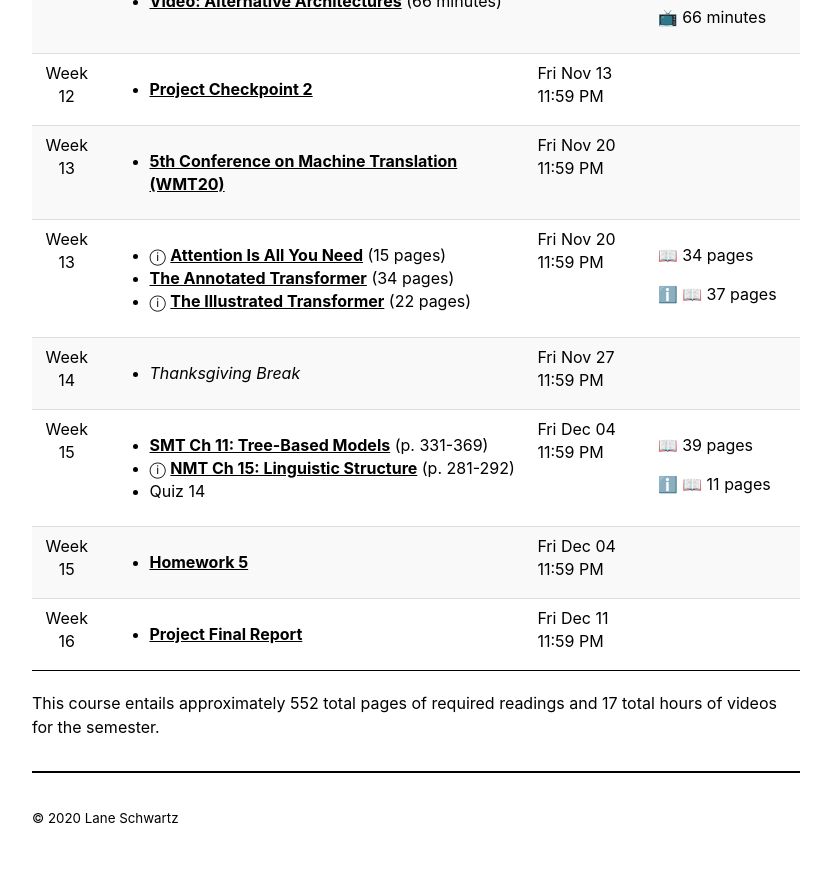
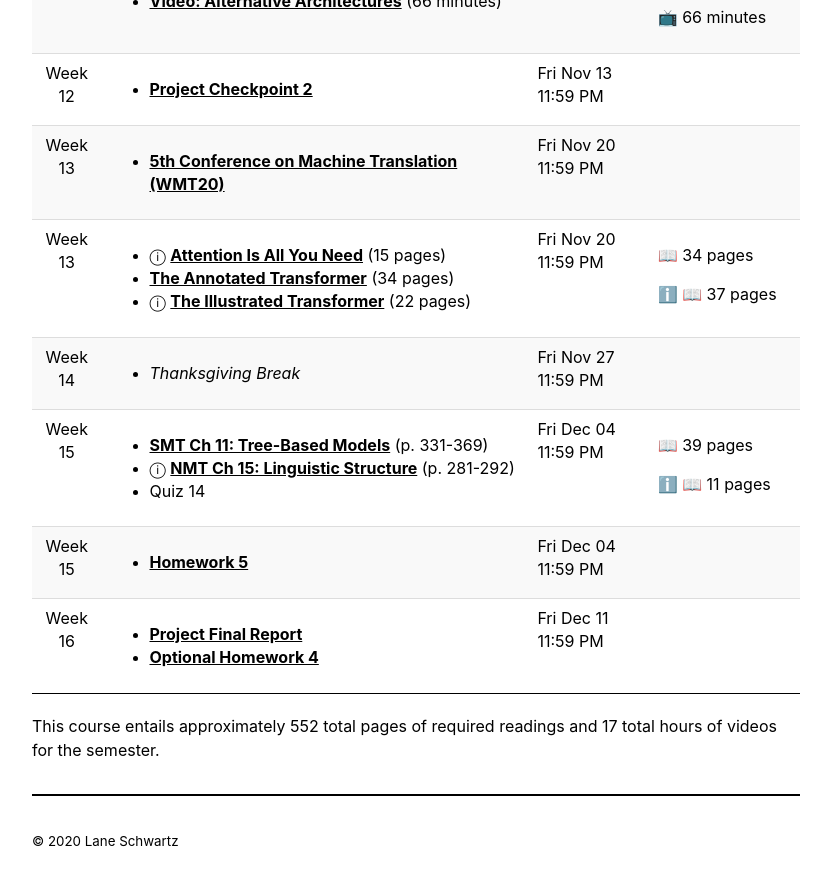
Before and after one commit to 2020-Fall-UIUC-LING506/2020-fall-uiuc-ling506.github.io, a Jekyll site: the page built from schedule.md, in a window 1280 px wide and 900 px high, scrolled down 2867 px. Shown: the top 886 px of the window, without its empty margins (224-1055 px from the left). Built offline with Jekyll 4.4.1, drawn with Linux system fonts in a browser that asks for light colours.

Commit message:
Update schedule.yaml

```diff
--- a/_data/schedule.yaml
+++ b/_data/schedule.yaml
@@ -496,6 +496,9 @@
     -
      title: "Project Final Report"
      url: "../project#final-report"
+    -
+     title: "Optional Homework 4"
+     url: "https://classroom.github.com/a/a3hrjY-H"
 #    -
 #     title: "SMT Ch 9: Discriminative Training"
 #     url: "https://www.cambridge.org/core/books/statistical-machine-translation/94EADF9F680558E13BE759997553CDE5"
```
